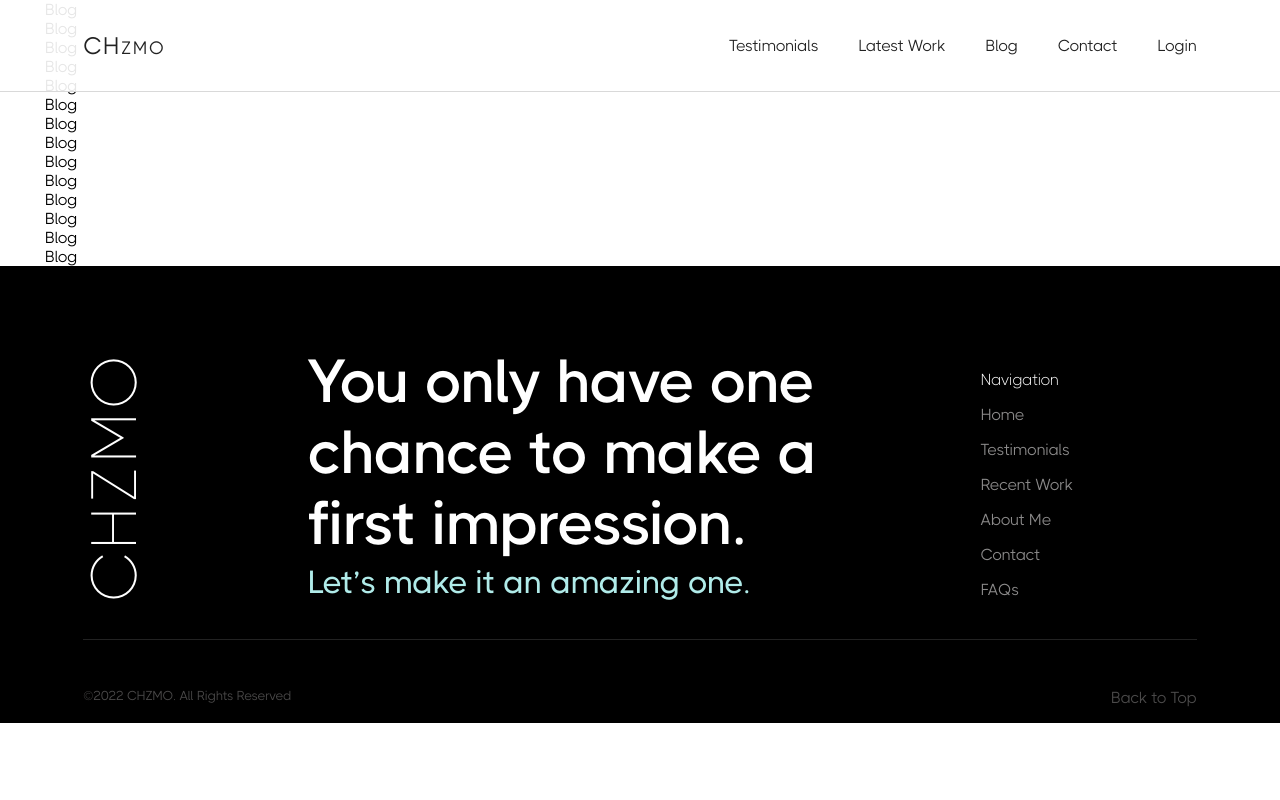
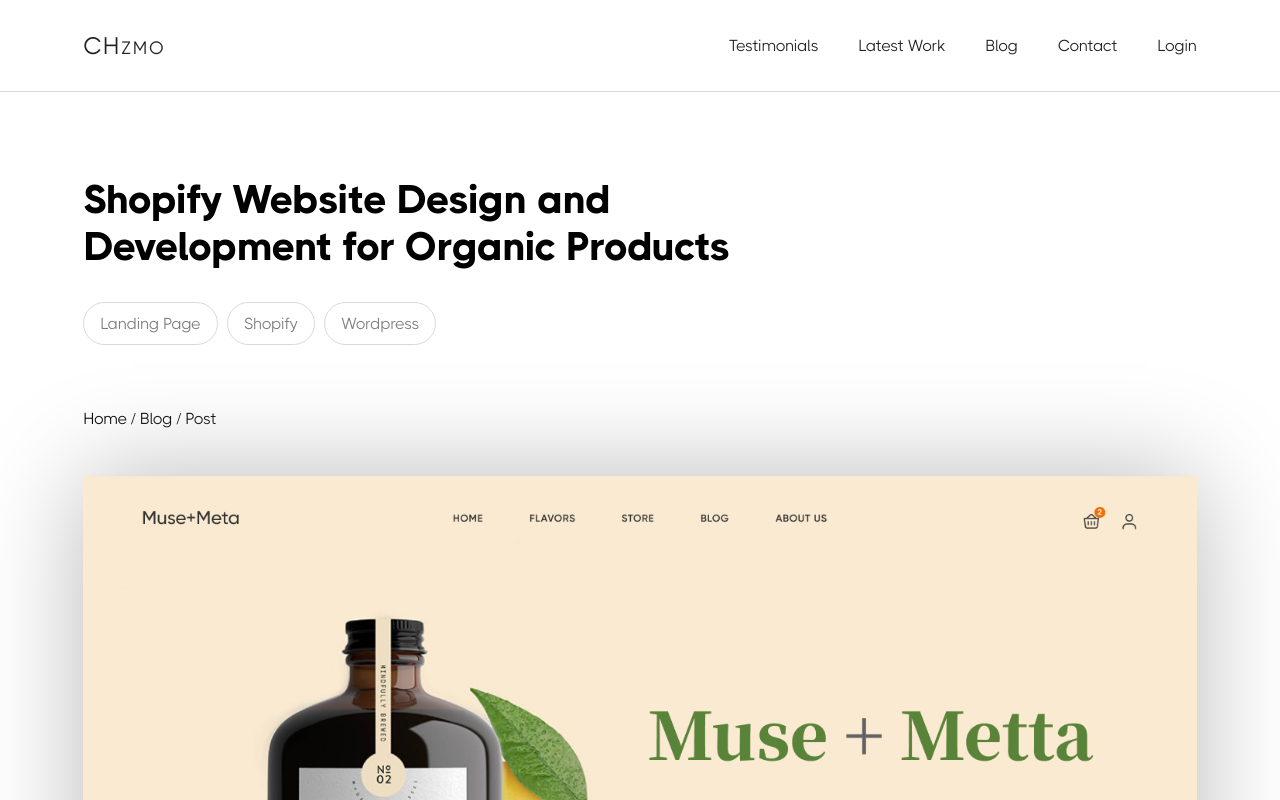
Before and after one commit to Chzmo/Portfolio, a React (Vite) app: page /Blog/single in a window 1280 px wide. Shown: the top 800 px of the page. Built offline with nearby package versions, Linux system fonts and the light colour scheme.

Commit message:
working on Single page Blog

```diff
--- a/src/container/SingleBlog/SingleBlog.css
+++ b/src/container/SingleBlog/SingleBlog.css
@@ -1,4 +1,51 @@
 .singleBlog {
   display: flex;
   flex-direction: column;
+  margin: 7rem 6.5% 0;
+}
+.singleBlog .singleBlog__header {
+  max-width: 100%;
+  display: flex;
+  flex-direction: column;
+  gap: 2rem;
+  padding: 1rem 0;
+  margin: 3rem 0;
+}
+.singleBlog .singleBlog__header h2 {
+  font-size: 2.5rem;
+  max-width: 45rem;
+}
+.singleBlog .singleBlog__header .singleBlog__header-related {
+  display: flex;
+  gap: 0.6rem;
+}
+.singleBlog .singleBlog__header .singleBlog__header-related button {
+  padding: 0.7rem 1rem;
+  background-color: #fff;
+  border: 1px solid #D9D9D9;
+  border-radius: 2rem;
+  color: rgb(126, 125, 125);
+}
+.singleBlog .singleBlog__main {
+  display: flex;
+  flex-direction: column;
+  margin-top: 3rem;
+  margin-bottom: 5rem;
+}
+.singleBlog .singleBlog__main .singleBlog__main-img, .singleBlog .singleBlog__main .preview {
+  box-shadow: 0 0 100px rgb(187, 185, 185);
+  position: relative;
+  max-width: 100%;
+  height: 35rem;
+  overflow-y: hidden;
+  background-image: url(../../assets/media/full-preview-landing-page-design-for-shopify-products.png);
+  background-repeat: no-repeat;
+  background-size: cover;
+  position: relative;
+  display: flex;
+  justify-content: center;
+  transition: 5000ms ease-in-out;
+}
+.singleBlog .singleBlog__main .singleBlog__main-img:hover, .singleBlog .singleBlog__main .preview:hover {
+  background-position: bottom;
 }/*# sourceMappingURL=SingleBlog.css.map */
--- a/src/container/SingleBlog/SingleBlog.jsx
+++ b/src/container/SingleBlog/SingleBlog.jsx
@@ -9,20 +9,41 @@ function SingleBlog() {
   return (
     <>
       <NavBar />
-      <div className='container'>Blog</div>
-      <div className='container'>Blog</div>
-      <div className='container'>Blog</div>
-      <div className='container'>Blog</div>
-      <div className='container'>Blog</div>
-      <div className='container'>Blog</div>
-      <div className='container'>Blog</div>
-      <div className='container'>Blog</div>
-      <div className='container'>Blog</div>
-      <div className='container'>Blog</div>
-      <div className='container'>Blog</div>
-      <div className='container'>Blog</div>
-      <div className='container'>Blog</div>
-      <div className='container'>Blog</div>
+      <div className='singleBlog'>
+        <div className="singleBlog__header">
+          <h2>Shopify Website Design and Development for Organic Products</h2>
+          <div className="singleBlog__header-related">
+            <button>Landing Page</button>
+            <button>Shopify</button>
+            <button>Wordpress</button>
+          </div>
+        </div>
+        <p>Home {'/'} Blog {'/'} Post</p>
+        <div className="singleBlog__main">
+          <div className= "singleBlog__main-img">
+            {/* background image */}
+          </div>
+          <div className="singleBlog__main">
+            <div className="socials">
+              <div className="socials__date"><p>2 years ago</p></div>
+              <div className="socials__links">
+                <div className="socials__links-like">1K</div>
+                <div className="socials__links-comment">38</div>
+                <div className="socials__links-share">5</div>
+              </div>
+            </div>
+            <div className="blog">
+              <div className="blog__post"></div>
+              <div className="blog__comments"></div>
+            </div>
+            <div className="related">
+              <h2>Related Blog Posts</h2>
+              <div className="related__img"></div>
+              <div className="related__title"></div>
+            </div>
+          </div>
+        </div>
+      </div>
       <div className="footer__wrapper">
         <Footer />
       </div>
--- a/src/container/SingleBlog/SingleBlog.scss
+++ b/src/container/SingleBlog/SingleBlog.scss
@@ -1,4 +1,56 @@
 .singleBlog{
     display: flex;
     flex-direction: column;
+    margin: 7rem 6.5% 0;
+
+    .singleBlog__header{
+        max-width: 100%;
+        display: flex;
+        flex-direction: column;
+        gap: 2rem;
+        padding: 1rem 0;
+        margin: 3rem 0;
+        h2{
+            font-size: 2.5rem;
+            max-width: 45rem;
+        }
+
+        .singleBlog__header-related{
+            display: flex;
+            gap: .6rem;
+            button{
+                padding: .7rem 1rem;
+                background-color:#fff;
+                border: 1px solid #D9D9D9;
+                border-radius: 2rem;
+                color: rgb(126, 125, 125);
+            }
+        }
+    }
+
+    .singleBlog__main{
+        display: flex;
+        flex-direction: column;
+        margin-top: 3rem;
+        margin-bottom: 5rem;
+
+        .singleBlog__main-img, .preview{
+            box-shadow: 0 0 100px rgb(187, 185, 185);
+            position: relative;
+            max-width: 100%;
+            height: 35rem;
+            overflow-y: hidden;
+            background-image: url(../../assets/media/full-preview-landing-page-design-for-shopify-products.png);
+            background-repeat: no-repeat;
+            background-size: cover;
+            position: relative;
+            display: flex;
+            justify-content: center;
+            transition: 5000ms ease-in-out;
+
+            &:hover{
+                background-position: bottom;
+            }
+        }
+    }
 }
--- a/src/container/SingleWork/Single.css
+++ b/src/container/SingleWork/Single.css
@@ -14,6 +14,10 @@
 .singleWork .singleWork__header h2 {
   font-size: 2.5rem;
   max-width: 45rem;
+}
+.singleWork .singleWork__header .singleWork__header-related {
+  display: flex;
+  gap: 0.6rem;
 }
 .singleWork .singleWork__header .singleWork__header-related button {
   padding: 0.7rem 1rem;
--- a/src/container/SingleWork/Single.scss
+++ b/src/container/SingleWork/Single.scss
@@ -16,6 +16,8 @@
         }
 
         .singleWork__header-related{
+            display: flex;
+            gap: .6rem;
             button{
                 padding: .7rem 1rem;
                 background-color:#fff;
```
Also changed, not shown: 2 other files (tests, documents, lock files or other folders).
